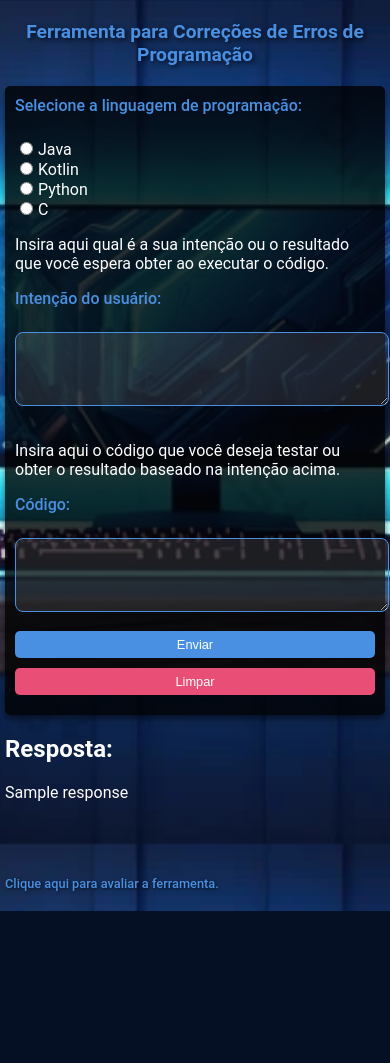
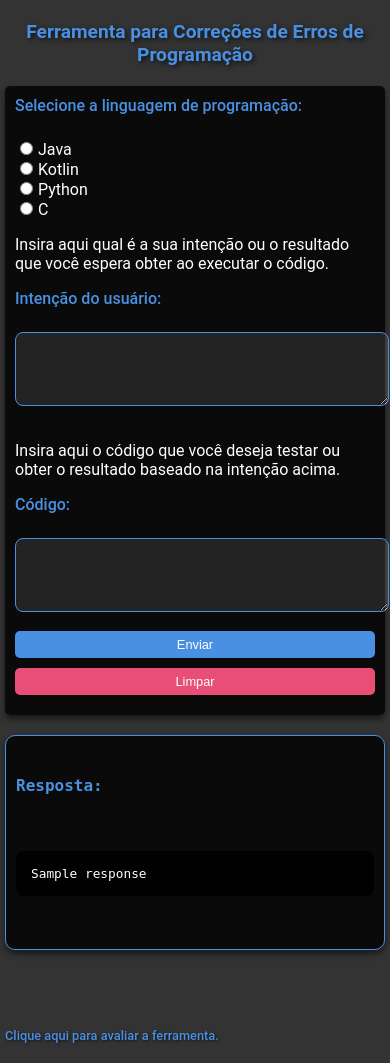
Before and after one commit to antoniosa28/Flask, a Flask app: template templates/index.html in a window 390 px wide. Before the commit the page ends 911 px from the top, so only its background shows below. Run offline with Flask 3, Linux system fonts and the light colour scheme; the template is opened without the code that fills it: most values are stand-ins (such as "Sample title", 1, 10 or a date in 2020).

Commit message:
Mudando estetica do site

```diff
--- a/templates/index.html
+++ b/templates/index.html
@@ -10,9 +10,10 @@
         font-family: "Roboto", sans-serif;
         margin: 0;
         padding: 0;
-        background: url("fundo.jpg") no-repeat center fixed;
+        background: url("") no-repeat center fixed;
         background-size: cover;
         color: #fff;
+        background-color: rgba(0, 0, 0, 0.8);
       }
 
       h1 {
@@ -181,6 +182,17 @@
           font-size: 1rem;
         }
 
+        .response pre {
+          font-family: monospace;
+          background: rgba(0, 0, 0, 0.9);
+          padding: 15px;
+          border-radius: 8px;
+          overflow-x: auto;
+          color: #ffffff;
+          white-space: pre-wrap; /* Quebra de linha quando necessário */
+          word-wrap: break-word; /* Quebra de palavras longas */
+        }
+
         a {
           font-size: 0.8rem;
         }
@@ -233,8 +245,10 @@
     </form>
 
     {% if response %}
-    <h2>Resposta:</h2>
-    <p>{{ response }}</p>
+    <div class="response">
+      <h2>Resposta:</h2>
+      <pre>{{ response | safe }}</pre>
+    </div>
     {% endif %}
 
     <br /><br />
```
